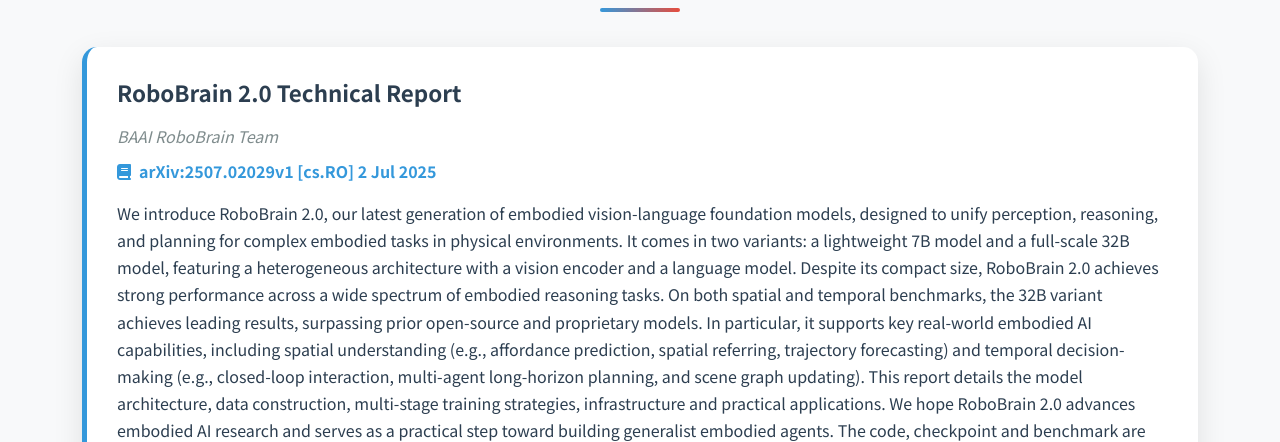
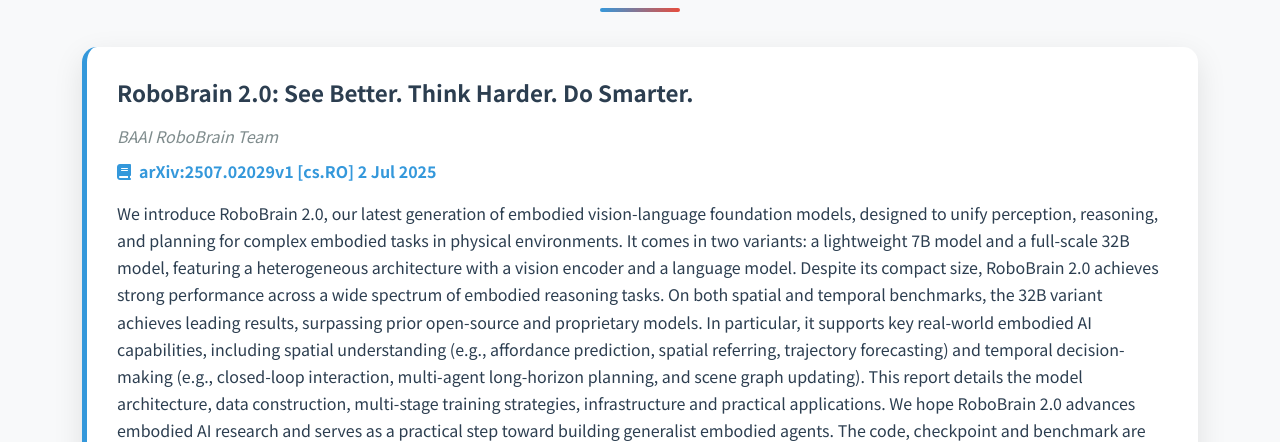
Before and after one commit to RainFallsDown/SelfIntro, a plain HTML site: page index.html in a window 1280 px wide. Shown: the part 3648-4090 px from the top of the page. Drawn offline with nearby package versions, Linux system fonts and the light colour scheme.

Commit message:
Update index.html

```diff
--- a/index.html
+++ b/index.html
@@ -586,7 +586,7 @@
                 <div class="col-12">
                     <div class="paper-card fade-in">
                         <div class="paper-title">
-                            RoboBrain 2.0 Technical Report
+                            RoboBrain 2.0: See Better. Think Harder. Do Smarter.
                         </div>
                         <div class="paper-authors">
                             BAAI RoboBrain Team
```
